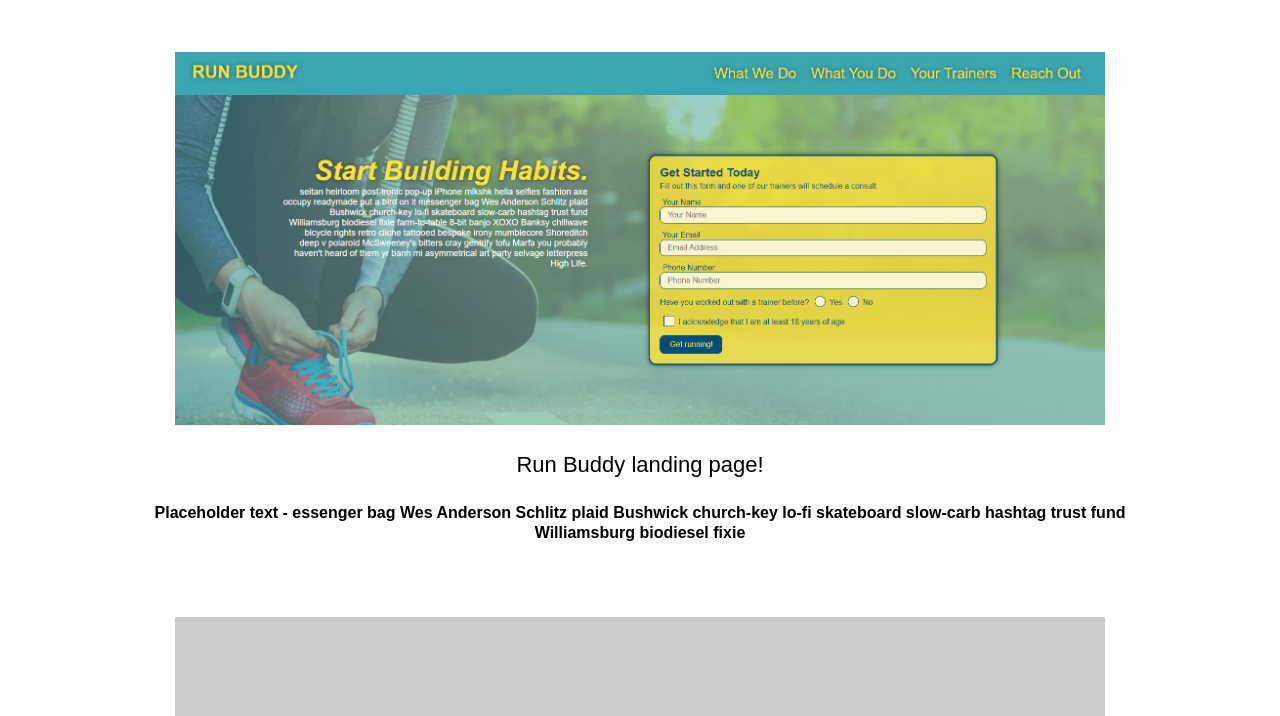
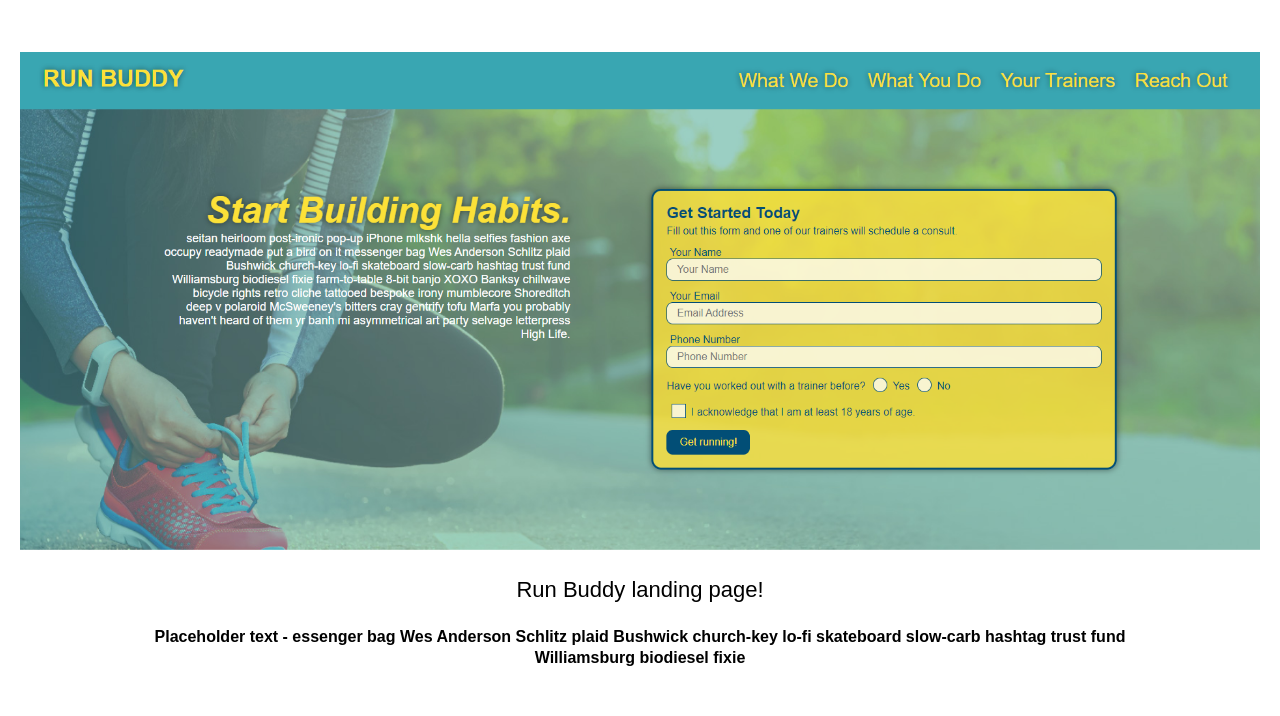
Before and after one commit to Tcpenn/Portfolio, a plain HTML site: page index.html in a window 1280 px wide. Shown: the part 684-1400 px from the top of the page. Drawn offline with Linux system fonts and the light colour scheme.

```diff
--- a/assets/styles.css
+++ b/assets/styles.css
@@ -118,8 +118,9 @@
     display: block;
     margin-left: auto;
     margin-right: auto;
-    width: 75%;
+    width: fit-content;
     max-width: 100%;
+
   }
 
 .description {
```
